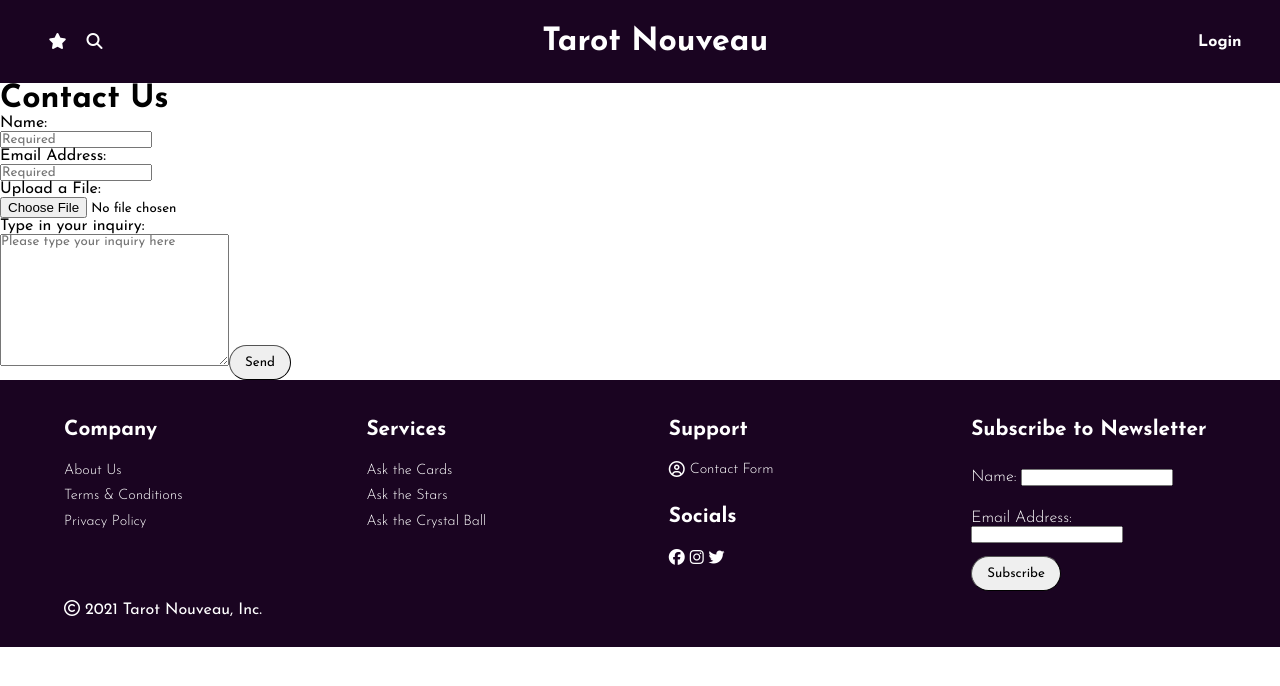
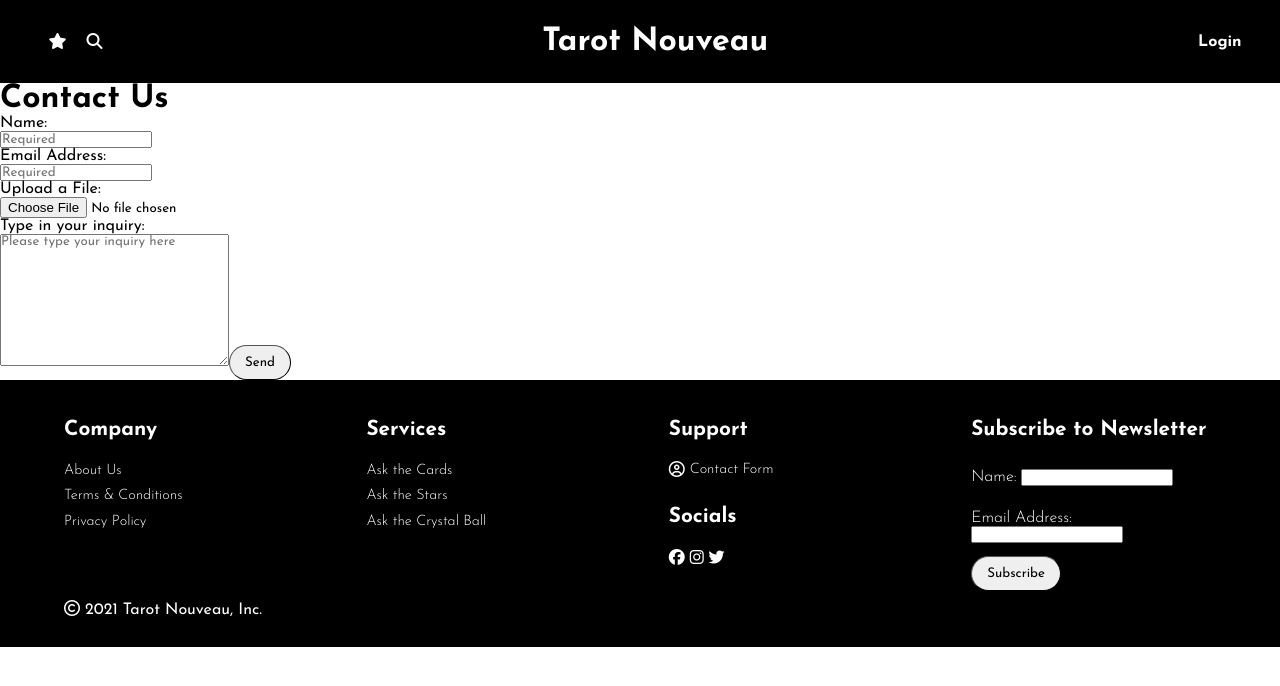
Before and after one commit to renjval12/TarotNouveau, a React (Create React App) app: page /contact in a window 1280 px wide. Shown: the top 686 px of the page. Built offline with nearby package versions, Linux system fonts and the light colour scheme.

Commit message:
update index.css

```diff
--- a/src/index.css
+++ b/src/index.css
@@ -14,7 +14,7 @@
   align-items: center;
   justify-content: space-between;
   padding: 2% 3%;
-  background-color: rgb(26, 4, 33);
+  background-color: black;
 }
 
 #navbar h1 a {
@@ -103,7 +103,7 @@ footer {
   grid-template: repeat(2, min-content)/repeat(4, 1fr);
   gap: 5%;
   padding: 3% 5%;
-  background-color: rgb(26, 4, 33);
+  background-color: black;
 }
 
 .link-list ul {
```
